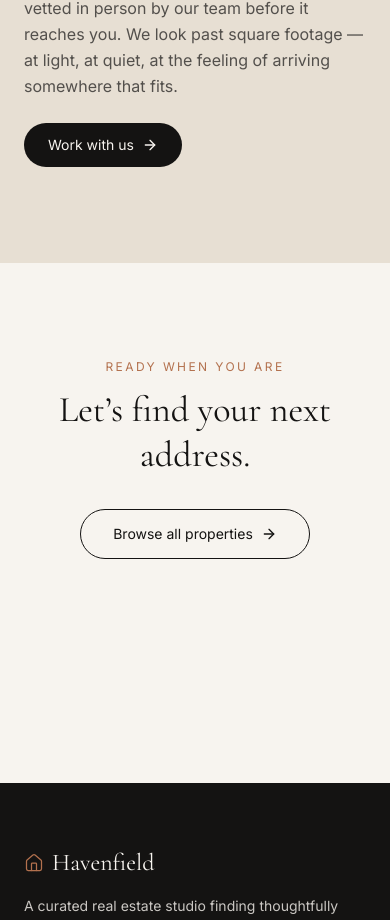
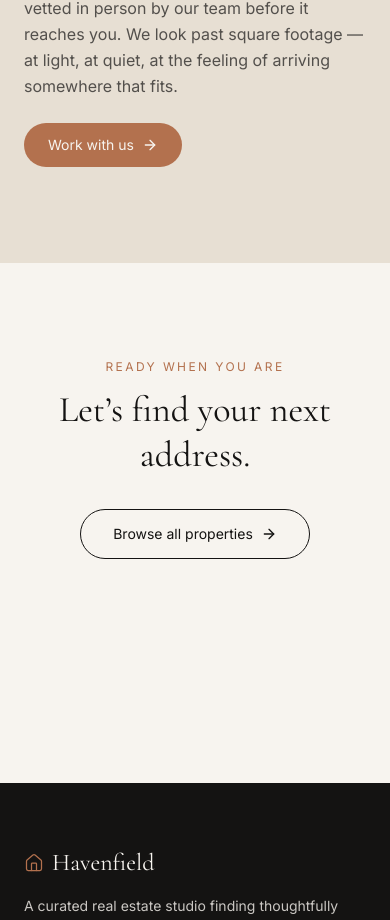
Before and after one commit to rumachoudhury/full-stack-havenfield, a Next.js app: page / in a window 390 px wide. Shown: the part 1897-2817 px from the top of the page. Built offline with nearby package versions, Linux system fonts and the light colour scheme; no server answers; the database is empty.

Commit message:
Fixed some style

```diff
--- a/app/page.tsx
+++ b/app/page.tsx
@@ -54,7 +54,8 @@ export default async function HomePage() {
             </p>
             <Link
               href="/contact"
-              className="inline-flex items-center gap-2 bg-ink text-cream px-6 py-3 rounded-full hover:bg-clay transition-colors text-sm"
+              // className="inline-flex items-center gap-2 bg-ink text-cream px-6 py-3 rounded-full hover:bg-clay transition-colors text-sm"
+                className="inline-flex items-center gap-2 bg-clay text-cream px-6 py-3 rounded-full hover:bg-clay/90 transition-colors text-sm"
             >
               Work with us <ArrowRight className="w-4 h-4" />
             </Link>
--- a/components/Hero.tsx
+++ b/components/Hero.tsx
@@ -83,7 +83,7 @@ export default function Hero() {
 
           <button
             type="submit"
-            className="bg-clay text-cream rounded-full px-5 md:px-7 py-3 flex items-center gap-2 hover:bg-bronze transition-colors shrink-0"
+            className="bg-clay text-cream rounded-full px-5 md:px-7 py-3 flex items-center gap-2 hover:bg-clay/90 transition-colors shrink-0"
           >
             <Search className="w-4 h-4" />
             <span className="hidden sm:inline text-sm">Search</span>
```
